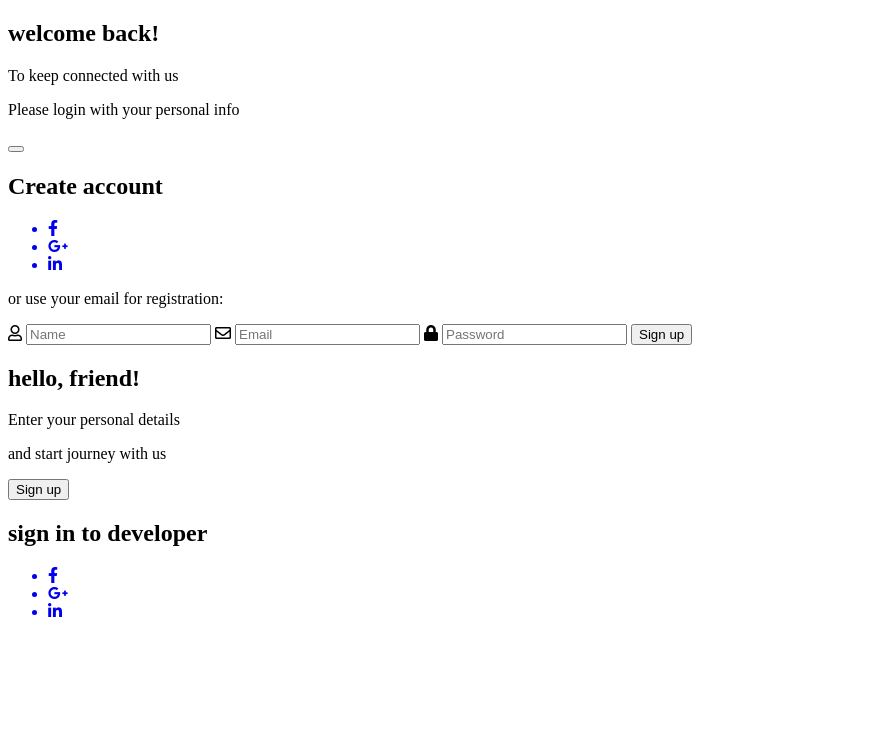
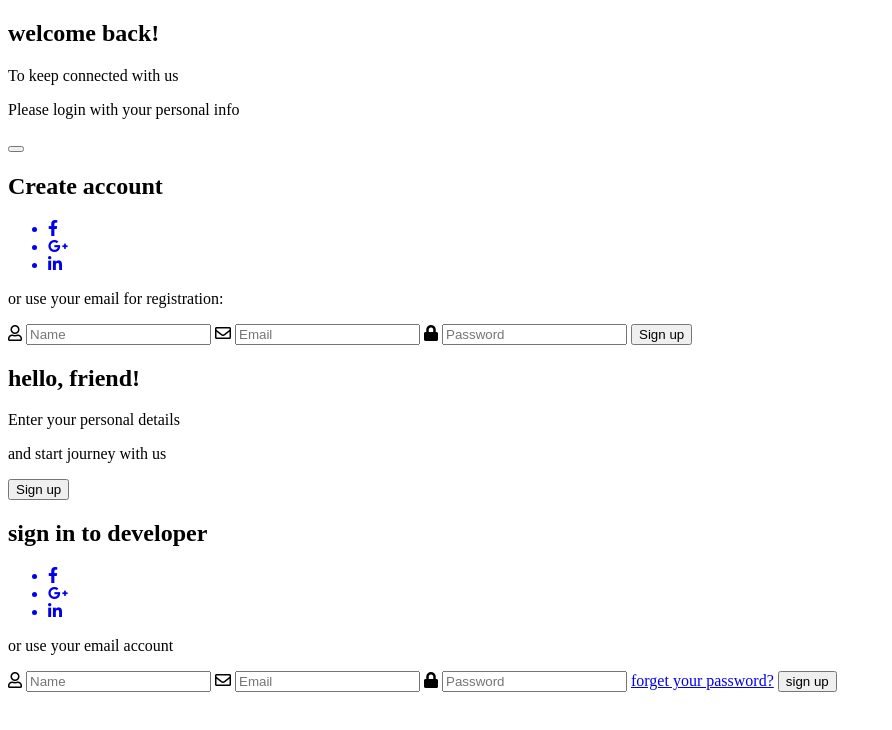
Before and after one commit to WilliandosSantos89/TelaDeLogin, a plain HTML site: page index.html in a window 1280 px wide. Shown: the whole page, without its empty margins (0-892 px from the left). Drawn offline with Linux system fonts and the light colour scheme.

Commit message:
atulização no index.html

```diff
--- a/index.html
+++ b/index.html
@@ -39,6 +39,7 @@
           </ul>
         </div>
         <p class="description description-second">or use your email for registration:</p>
+
         <form action="" class="form">
           <label for="" class="labe input">
             <i class="far fa-user icon-modify"></i>
@@ -90,13 +91,32 @@
                 <i class="fab fa-linkedin-in"></i>
               </li>
             </a>
+          </ul>
+        </div><!--Social Media-->
+        <p class="descrition descrition-second">or use your email account</p>
 
-          </ul>
-        </div>
-      </div>
+        <form action="" class="form">
+          <label for="" class="labe input">
+            <i class="far fa-user icon-modify"></i>
+            <input type="text" placeholder="Name">
+          </label>
 
-    </div>
+          <label for="" class="labe input">
+            <i class="far fa-envelope icon-modify"></i>
+            <input type="email" placeholder="Email">
+          </label>
+
+          <label for="" class="labe input">
+            <i class="fas fa-lock icon-modify"></i>
+            <input type="password" placeholder="Password">
+          </label>
+
+          <a href="#" class="password">forget your password?</a>
+          <button class="btn btn-second">sign up</button>
+        </form>
+      </div><!--Second Column-->
+    </div><!--Second content-->
   </div>
-
+  <script src="app.js"></script>
 </body>
 </html>
```
